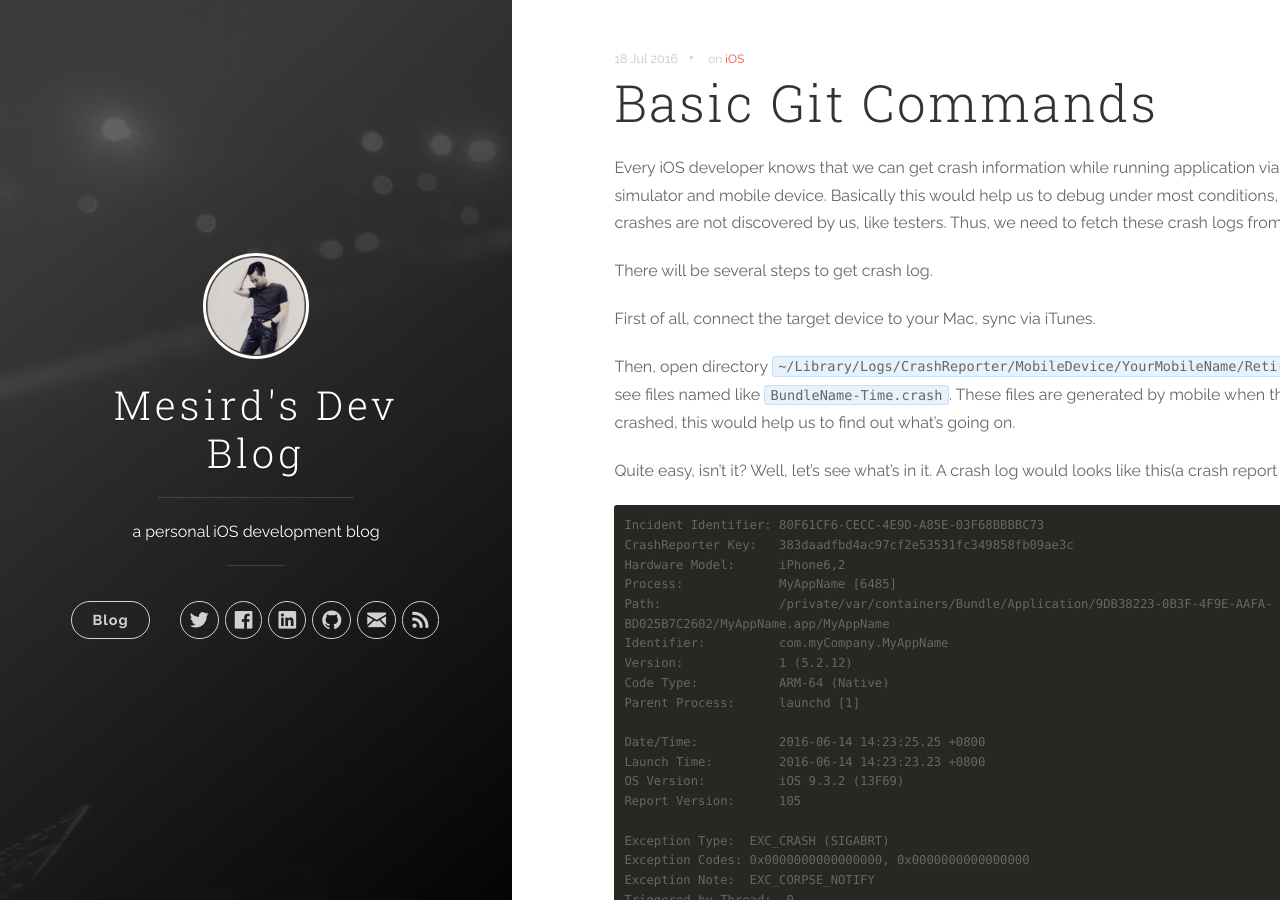
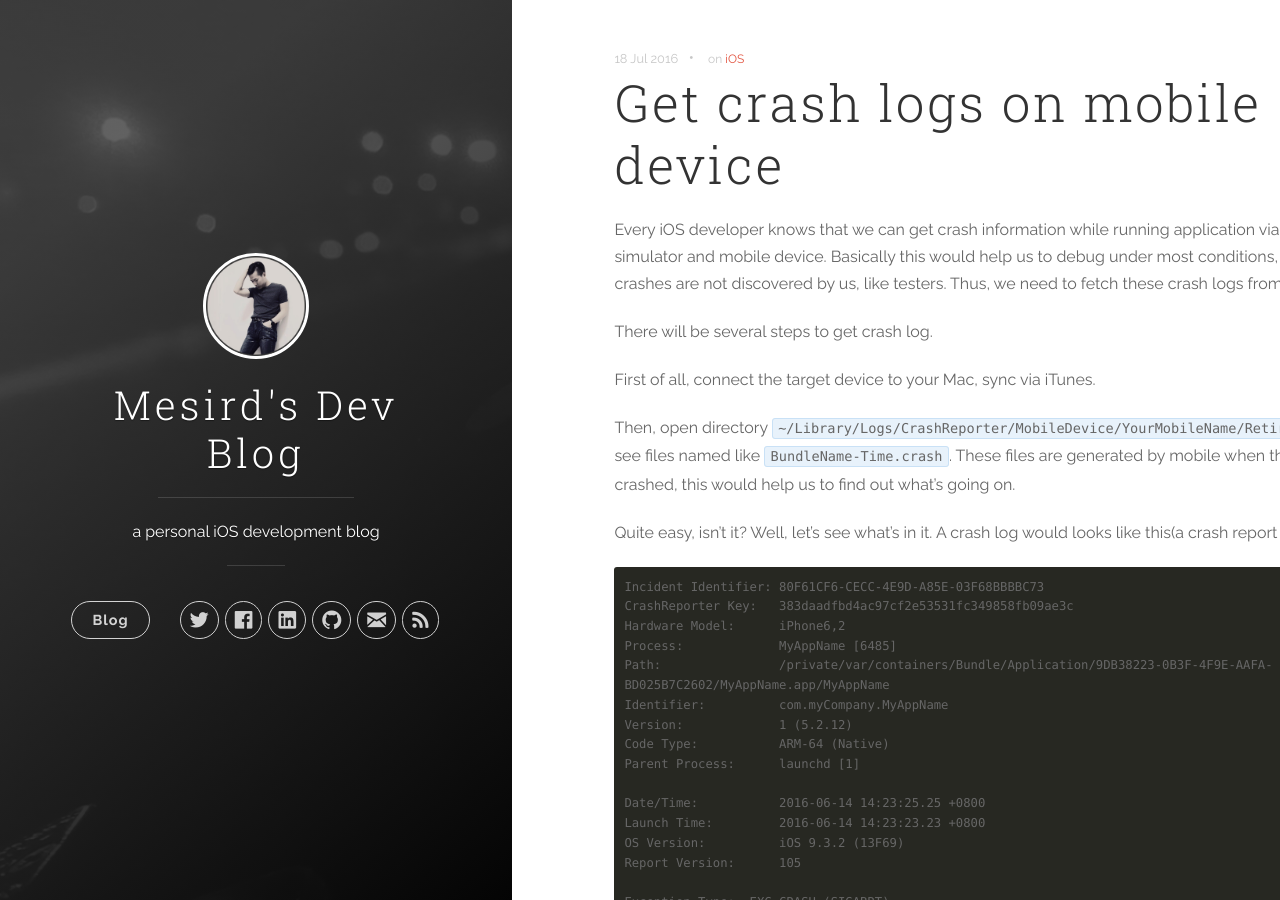
Before and after one commit to MESIRD/mesird.github.io, a Jekyll site: the page built from _posts/2016-08-18-get-crash-logs-on-mobile-device.md, in a window 1280 px wide and 900 px high. Built offline with Jekyll 4.4.1, drawn with Linux system fonts in a browser that asks for light colours; nearby versions of some CDN libraries.

Commit message:
modify title

```diff
--- a/_posts/2016-08-18-get-crash-logs-on-mobile-device.md
+++ b/_posts/2016-08-18-get-crash-logs-on-mobile-device.md
@@ -1,6 +1,6 @@
 ---
 layout: post
-title:  "Basic Git Commands"
+title:  "Get crash logs on mobile device"
 date:   2016-07-18 15:43:20
 categories: iOS
 tags: iOS
```
